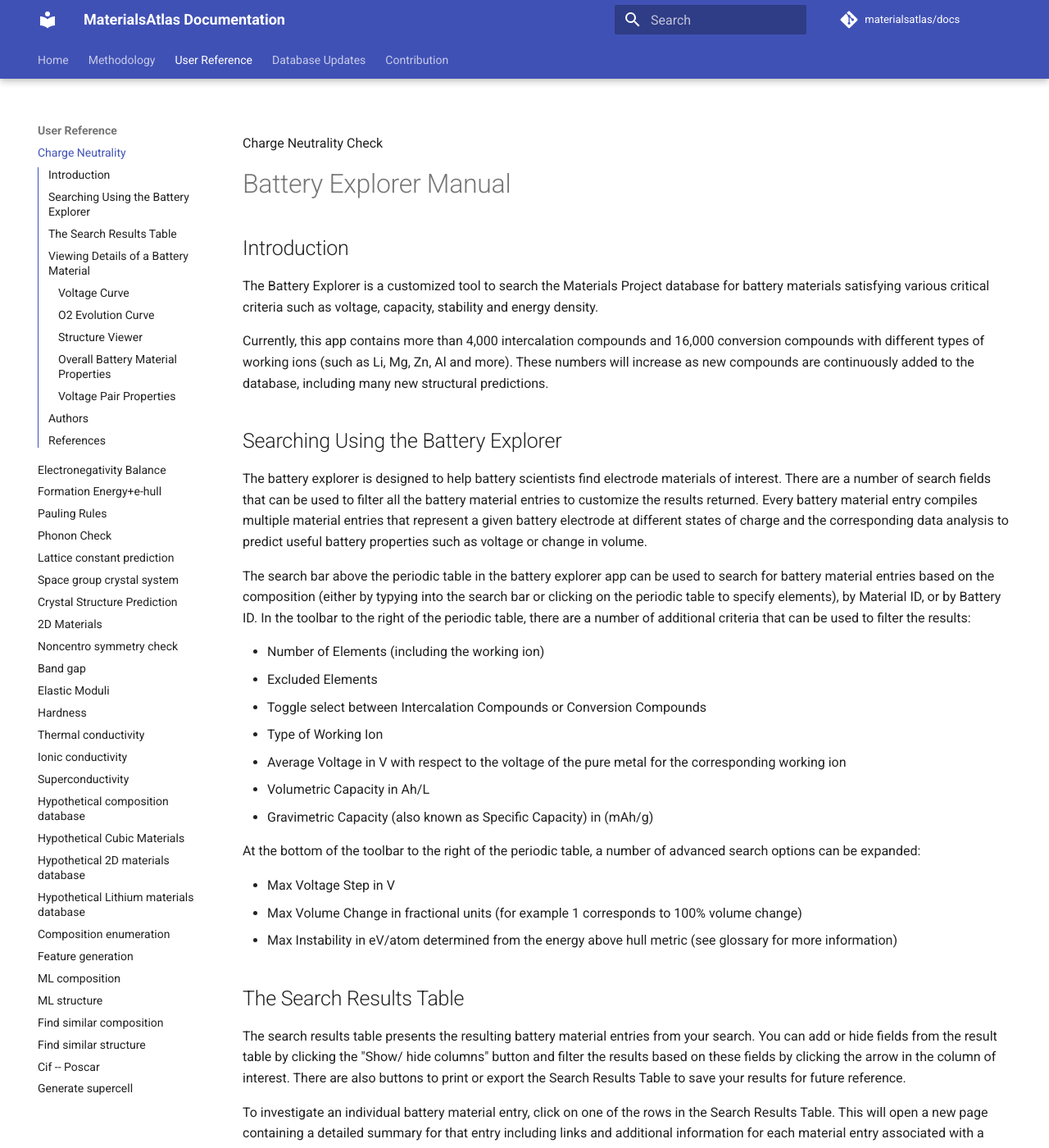
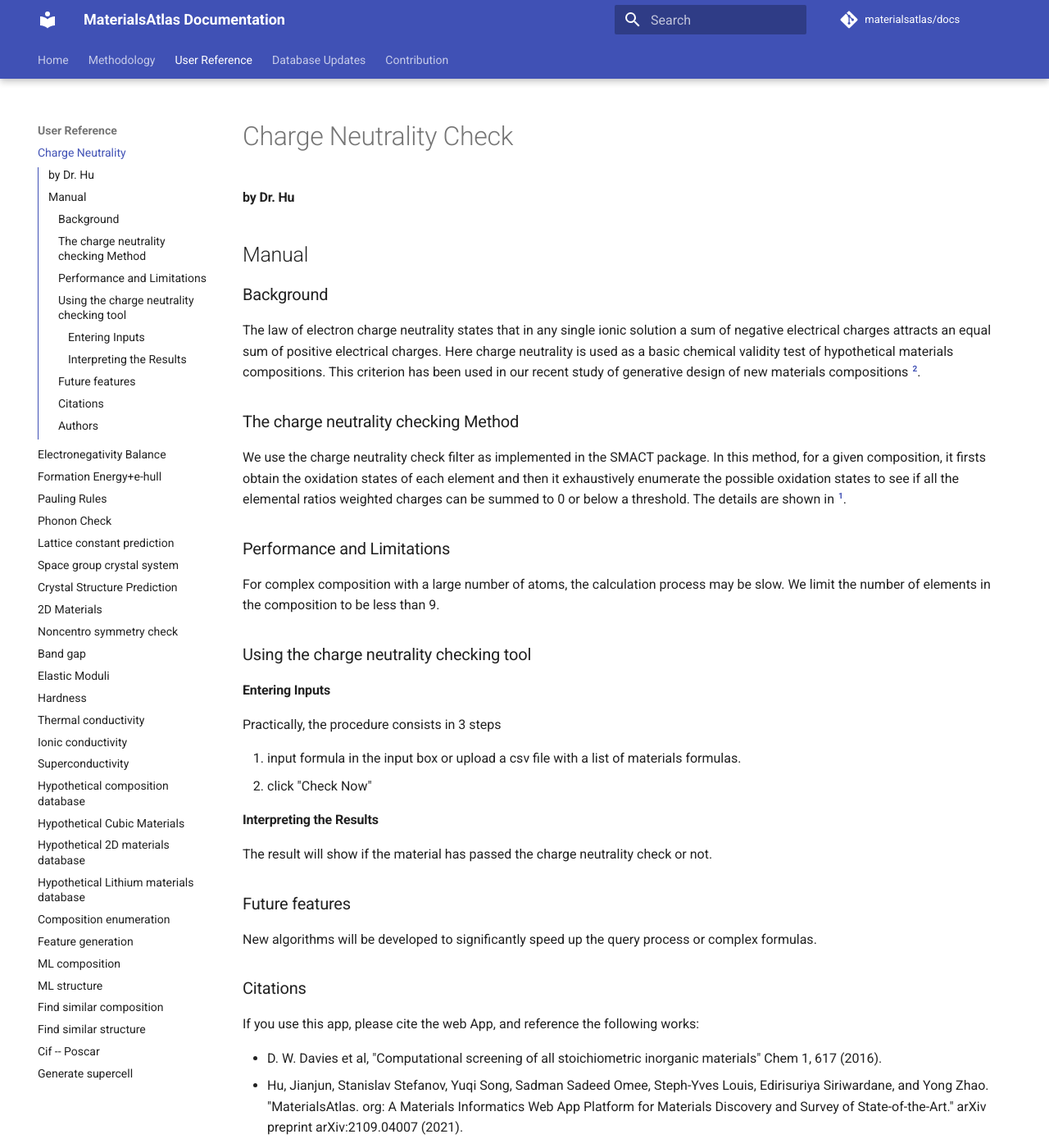
Before and after one commit to usccolumbia/materialsatlas, an MkDocs documentation site: the page built from docs/user-guide/charge_neutrality.md, in a window 1280 px wide and 1400 px high. Shown: the whole window at 82% size. Built offline with MkDocs 1.6.1 and Material for MkDocs 9.7.7, drawn with Linux system fonts in a browser that asks for light colours; comment, search, counter and statistics services are not loaded; some of the changed text lies outside the part shown.

Commit message:
Update charge_neutrality.md

```diff
--- a/docs/user-guide/charge_neutrality.md
+++ b/docs/user-guide/charge_neutrality.md
@@ -1,97 +1,52 @@
-Charge Neutrality Check
+# Charge Neutrality Check
+#### by Dr. Hu
 
-# Battery Explorer Manual
+## Manual
 
-## Introduction
+### Background
 
-The Battery Explorer is a customized tool to search the Materials Project database for battery materials satisfying various critical criteria such as voltage, capacity, stability and energy density.
+The law of electron charge neutrality states that in any single ionic solution a sum of negative electrical charges attracts an equal sum of positive electrical charges. Here charge neutrality is used as a basic chemical validity test of hypothetical materials compositions. This criterion has been used in our recent study of generative design of new materials compositions [^2].
 
-Currently, this app contains more than 4,000 intercalation compounds and 16,000 conversion compounds with different types of working ions (such as Li, Mg, Zn, Al and more).
-These numbers will increase as new compounds are continuously added to the database, including many new structural predictions.
 
-## Searching Using the Battery Explorer
+### The charge neutrality checking Method
 
-The battery explorer is designed to help battery scientists find electrode materials of interest.
-There are a number of search fields that can be used to filter all the battery material entries to customize the results returned.
-Every battery material entry compiles multiple material entries that represent a given battery electrode at different states of charge and the corresponding data analysis to predict useful battery properties such as voltage or change in volume.
+We use the charge neutrality check filter as implemented in the SMACT package. In this method, for a given composition, it firsts obtain the oxidation states of each element and then it exhaustively enumerate the possible oxidation states to see if all the elemental ratios weighted charges can be summed to 0 or below a threshold. The details are shown in [^1].
 
-The search bar above the periodic table in the battery explorer app can be used to search for battery material entries based on the composition (either by typying into the search bar or clicking on the periodic table to specify elements), by Material ID, or by Battery ID.
-In the toolbar to the right of the periodic table, there are a number of additional criteria that can be used to filter the results:
 
-- Number of Elements (including the working ion)
-- Excluded Elements
-- Toggle select between Intercalation Compounds or Conversion Compounds
-- Type of Working Ion
-- Average Voltage in V with respect to the voltage of the pure metal for the corresponding working ion
-- Volumetric Capacity in Ah/L
-- Gravimetric Capacity (also known as Specific Capacity) in (mAh/g)
 
-At the bottom of the toolbar to the right of the periodic table, a number of advanced search options can be expanded:
+### Performance and Limitations
 
-- Max Voltage Step in V
-- Max Volume Change in fractional units (for example 1 corresponds to 100% volume change)
-- Max Instability in eV/atom determined from the energy above hull metric (see glossary for more information)
+For complex composition with a large number of atoms, the calculation process may be slow. We limit the number of elements in the composition to be less than 9.
 
-## The Search Results Table
+### Using the charge neutrality checking tool
 
-The search results table presents the resulting battery material entries from your search.
-You can add or hide fields from the result table by clicking the "Show/ hide columns" button and filter the results based on these fields by clicking the arrow in the column of interest.
-There are also buttons to print or export the Search Results Table to save your results for future reference.
+#### Entering Inputs
 
-To investigate an individual battery material entry, click on one of the rows in the Search Results Table.
-This will open a new page containing a detailed summary for that entry including links and additional information for each material entry associated with a given battery material entry and data analysis such as the predicted voltage profile, oxidative stability, volume change, etc.
+Practically, the procedure consists in 3 steps
 
-## Viewing Details of a Battery Material
+1. input formula in the input box or upload a csv file with a list of materials formulas.
+2. click "Check Now"
 
-Within a single battery material entry, each associated material entry is dedicated to one structural framework that represents a different state of charge or working ion intercalation level (e.g. $\ce{Mn2O4}$ spinel, $\ce{Li0.5Mn2O4}$ spinel, or $\ce{LiMn2O4}$ spinel).
-These entries have been grouped together into a single battery material entry by comparing the structure frameworks with the working ion(s) removed to match similar host lattices.
-The details view has many components and more detailed data analysis from these grouped entries (including interactive plots and features) which are described below.
 
-### Voltage Curve
+#### Interpreting the Results
 
-The voltage curve graph displays the calculated equilibrium voltage versus state of charge.
-If voltage criteria were specified in the query, the line might be segmented into different colors.
-Try hovering over points on the voltage curve plot with your mouse for more details on that data point.
+The result will show if the material has passed the charge neutrality check or not.
 
-### O<sub>2</sub> Evolution Curve
+### Future features
 
-One concern for battery electrode design is resistance to $\ce{O_2}$ release, as $\ce{O_2}$ release from an electrode can lead to thermal runaway which is a safety hazard.
-The $\ce{O_2}$ evolution diagram determines the equilibrium chemical potentials at which $\ce{O_2}$ release can be expected, and the amount of $\ce{O_2}$ released[^1][^2].
-One way to read this chart is to look at the chemical potential at which $\ce{O_2}$ release begins (the first x-value for which the y-axis is greater than zero).
-Compounds for which O2 release begins at more negative muO2 are more stable with respect to $\ce{O_2}$ release.
-The $\mu_\ce{O_2}$ needed for release can be referenced against established battery compounds to get an idea of stability to $\ce{O_2}$ release.
-This plot is interactive so you can hover over a data point with your mouse for more detailed information.
+New algorithms will be developed to significantly speed up the query process or complex formulas.
 
-### Structure Viewer
+### Citations
 
-For viewing convenience, there is a drop down list below the structure viewer window where you can select the structure of each material entries associated with a battery material entry.
+If you use this app, please cite the web App, and reference the following works:
 
-### Overall Battery Material Properties
+- D. W. Davies et al, "Computational screening of all stoichiometric inorganic materials" Chem 1, 617 (2016).
+- Hu, Jianjun, Stanislav Stefanov, Yuqi Song, Sadman Sadeed Omee, Steph-Yves Louis, Edirisuriya Siriwardane, and Yong Zhao. "MaterialsAtlas. org: A Materials Informatics Web App Platform for Materials Discovery and Survey of State-of-the-Art." arXiv preprint arXiv:2109.04007 (2021).
 
-The overall battery materials properties display aggregate or average properties derived from all states of charge (e.g. intercalation levels) for a given structural framework.
-Note that some intercalation levels presented in this section may be outside the desired range of voltage, stability, or safety.
-More details are given in the 'Voltage pair properties' section.
 
-### Voltage Pair Properties
+[^1]: https://smact.readthedocs.io/en/latest/_modules/smact/screening.html#smact_filter
+[^2]: Dan, Yabo, Yong Zhao, Xiang Li, Shaobo Li, Ming Hu, and Jianjun Hu. "Generative adversarial networks (GAN) based efficient sampling of chemical composition space for inverse design of inorganic materials." npj Computational Materials 6, no. 1 (2020): 1-7.
 
-This table displays calculated data for each voltage step along the voltage profile.
-In each row, the two material entries associated with a single voltage step and the corresponding properties (volume change, capacity, voltage, etc.) are displayed.
-Click on the composition of one of the materials listed to be directed to that material entry.
+### Authors
 
-## Authors
-
-1. Shyue Ping Ong
-2. Anubhav Jain
-3. Stefan Adams (diffusion data)
-4. Eric Sivonxay
-5. Jimmy Shen
-6. Ann Rutt
-
-## References
-
-[^1]: S. P. Ong, L. Wang, B. Kang, G. Ceder., The Li-Fe-P-O2 Phase Diagram from First Principles Calculations, Chemistry of Materials, vol. 20, Mar. 2008, pp. 1798-1807. [doi:10.1021/cm702327g](https://doi.org/10.1021/cm702327g)
-[^2]: S.P. Ong, A. Jain, G. Hautier, B. Kang, and G. Ceder, Thermal stabilities of delithiated olivine MPO4 (M=Fe, Mn) cathodes investigated using first principles calculations, Electrochemistry Communications, vol. 12, 2010, pp. 427-430. [doi:10.1016/j.elecom.2010.01.010](https://doi.org/10.1016/j.elecom.2010.01.010)
-[^3]: S. Adams, Solid State Ionics 177, 1625 (2006).
-[^4]: S. Adams, Acta Crystallogr. B, Struct. Sci. 57, 278 (2001).
-[^5]: S. Adams and R. Prasada Rao, Phys. Chem. Chem. Phys. 11, 3210 (2009).
-[^6]: S. Adams and R. P. Rao: High power Li ion battery materials by computational design; Phys. Status Solidi A 208, 1746–1753 (2011). [doi:10.1002/pssa.201001116](https://doi.org/10.1002/pssa.201001116)
+- Dr. Jianjun Hu
```
